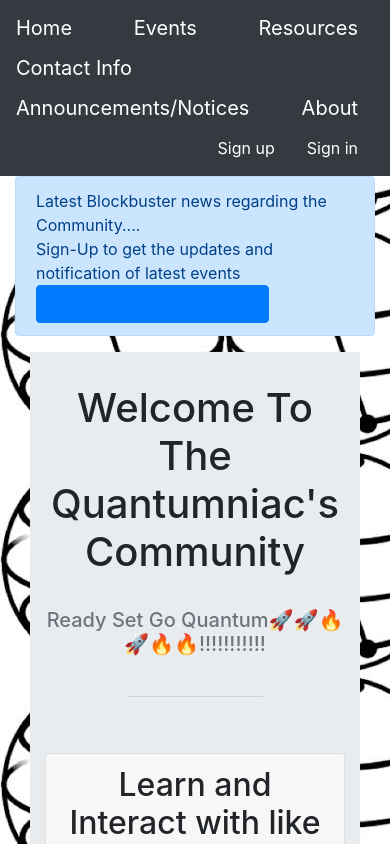
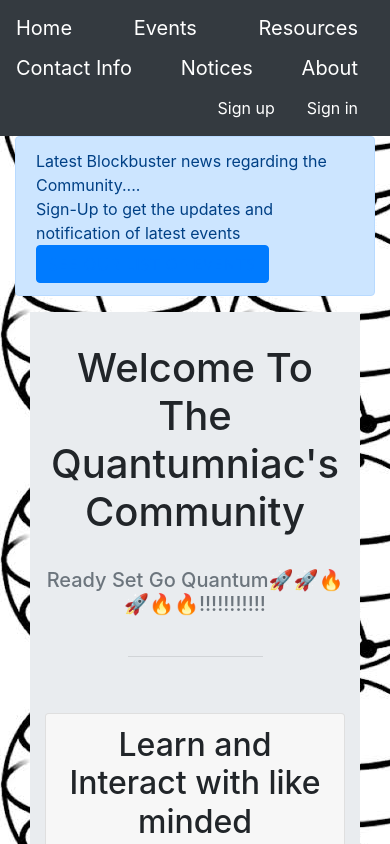
Before and after one commit to ArjunwadkarAjay/CommunityApp, a Next.js app: page / in a window 390 px wide. Shown: the top 844 px of the page. Built offline with nearby package versions, Linux system fonts and the light colour scheme.

Commit message:
Update Layout.js
trying to make navbar responsive

```diff
--- a/components/Layout.js
+++ b/components/Layout.js
@@ -37,7 +37,7 @@ const Layout = (props) => {
           `}
         </style>
         <div className="navigation">
-          <Nav className="navbar navbar-dark bg-dark">
+          <Nav className="navbar navbar-fixed-top navbar-dark bg-dark container-fluid">
               <NavItem>
                 <Link href="/">
                   <a className="navbar-brand">Home</a>
@@ -60,7 +60,7 @@ const Layout = (props) => {
               </NavItem>
               <NavItem>
                 <Link href="/announcements">
-                  <a className="navbar-brand">Announcements/Notices</a>
+                  <a className="navbar-brand">Notices</a>
                 </Link>
               </NavItem>
               <NavItem>
```
